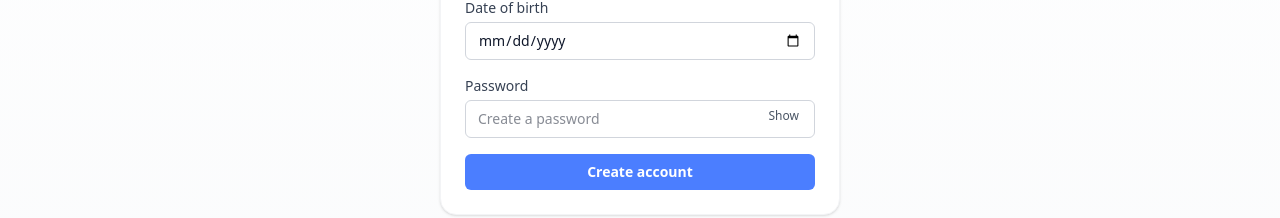
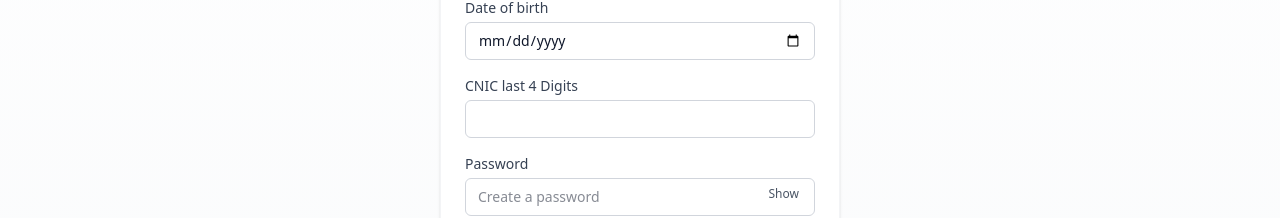
Before and after one commit to muhammadanasbakkar/fyp-open-fend, a Next.js app: page /register in a window 1280 px wide. Shown: the part 352-570 px from the top of the page. Built offline with nearby package versions, Linux system fonts and the light colour scheme; no server answers.

Commit message:
pt # cnic last 4 digit work

```diff
--- a/app/register/page.tsx
+++ b/app/register/page.tsx
@@ -11,6 +11,7 @@ const API = process.env.NEXT_PUBLIC_API_URL || "http://localhost:5000";
 export default function RegisterPatientPage() {
   const [gender, setGender] = useState<"male"|"female"|"other"|"">("");
   const [dateOfBirth, setDob] = useState("");
+  const [cnicLastDigits, setCnicLastDigits] = useState("");
   const [password, setPassword] = useState("");
   const [showPw, setShowPw] = useState(false);
   const [err, setErr] = useState("");
@@ -24,7 +25,7 @@ export default function RegisterPatientPage() {
       const res = await fetch(`${API}api/auth/register-patient`, {
         method: "POST",
         headers: { "Content-Type": "application/json" },
-        body: JSON.stringify({ gender, dateOfBirth, password }),
+        body: JSON.stringify({ gender, dateOfBirth, password, cnicLastDigits }),
       });
       const data = await res.json();
       if (!res.ok) throw new Error(data?.msg || "Registration failed");
@@ -85,6 +86,11 @@ export default function RegisterPatientPage() {
               <Input type="date" value={dateOfBirth} onChange={(e) => setDob(e.target.value)} required />
             </div>
 
+            <div>
+              <label className="mb-1 block text-sm text-gray-700">CNIC last 4 Digits</label>
+              <Input type="text" value={cnicLastDigits} onChange={(e) => setCnicLastDigits(e.target.value)} required />
+            </div>
+
             <div className="relative">
               <label className="mb-1 block text-sm text-gray-700">Password</label>
               <Input
```
